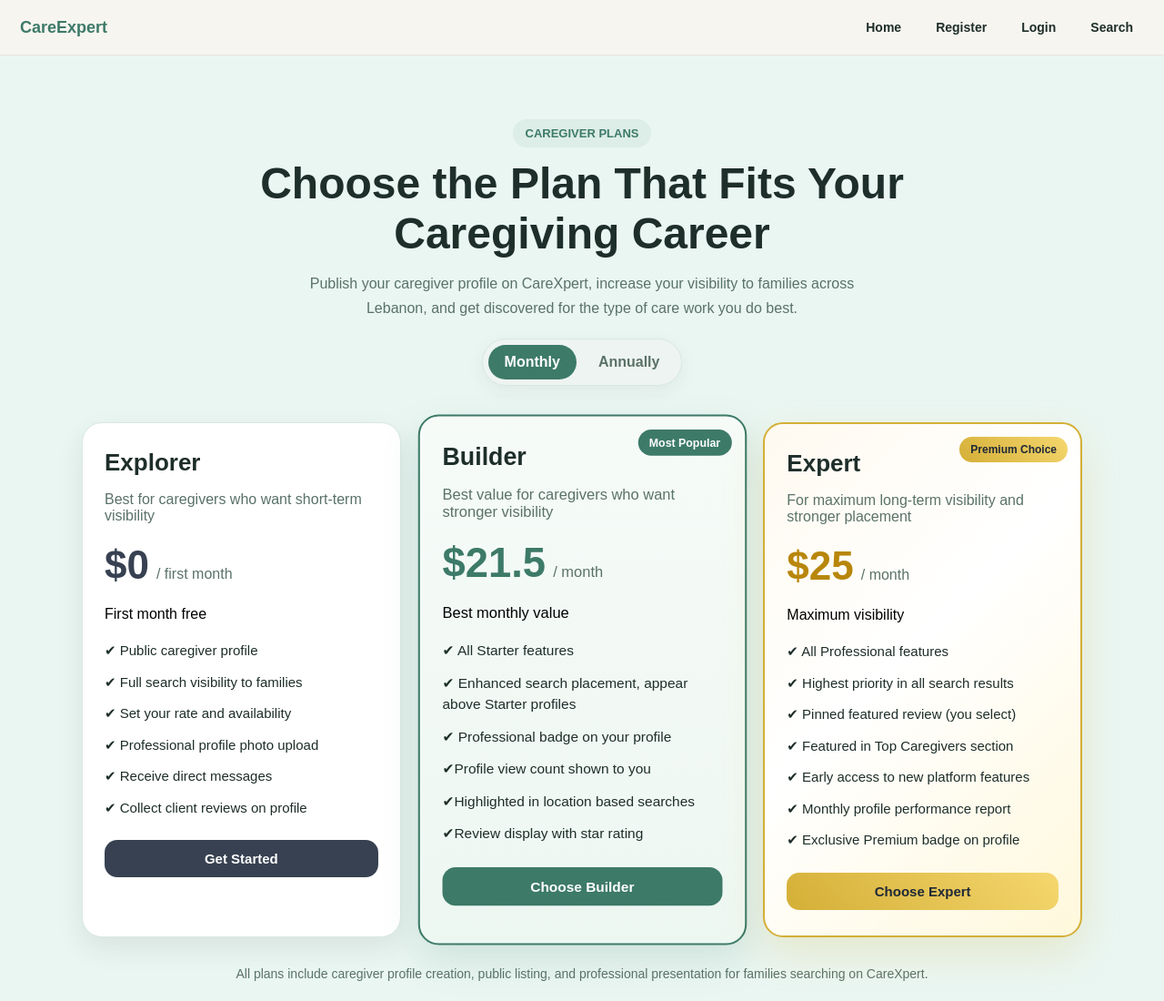
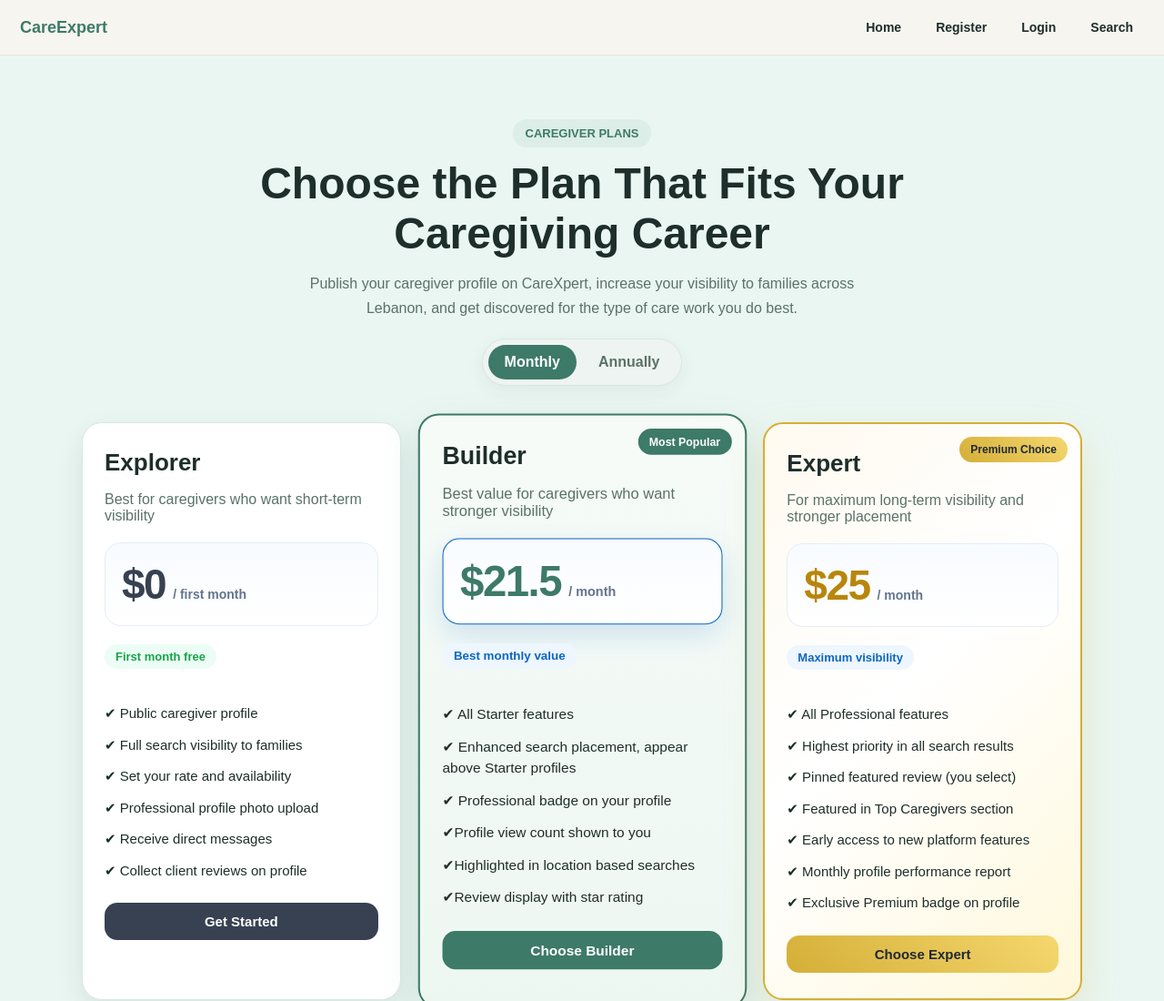
Before and after one commit to josephsakr001/linkedin-clone, a plain HTML site: page packages.html in a window 1280 px wide. Shown: the top 1100 px of the page at 91% size. Drawn offline with nearby package versions, Linux system fonts and the light colour scheme.

Commit message:
packeges

```diff
--- a/styles.css
+++ b/styles.css
@@ -611,6 +611,58 @@
   color: var(--text);
 }
 
+.pricing-price {
+  background: linear-gradient(180deg, #f8fbff, #ffffff);
+  border: 1px solid #e5edf8;
+  border-radius: 18px;
+  padding: 18px;
+  margin: 22px 0 12px;
+  text-align: center;
+}
+
+.pricing-price .price {
+  font-size: 46px;
+  font-weight: 900;
+  color: #0f172a;
+  letter-spacing: -1.5px;
+}
+
+.pricing-price .duration {
+  font-size: 14px;
+  font-weight: 600;
+  color: #64748b;
+}
+
+.plan-note {
+  display: inline-block;
+  background: #eef6ff;
+  color: #0a66c2;
+  padding: 6px 12px;
+  border-radius: 999px;
+  font-size: 13px;
+  font-weight: 700;
+  margin: 0 0 18px;
+}
+
+.starter-plan .plan-note {
+  background: #ecfdf5;
+  color: #16a34a;
+}
+
+.featured-plan .pricing-price {
+  border-color: #0a66c2;
+  box-shadow: 0 12px 30px rgba(10, 102, 194, 0.15);
+}
+
+.plan-badge {
+  background: #0a66c2;
+  color: white;
+  padding: 7px 14px;
+  border-radius: 999px;
+  font-size: 12px;
+  font-weight: 800;
+}
+
 .search-header p {
   margin: 0 0 18px;
   color: var(--muted);
```
